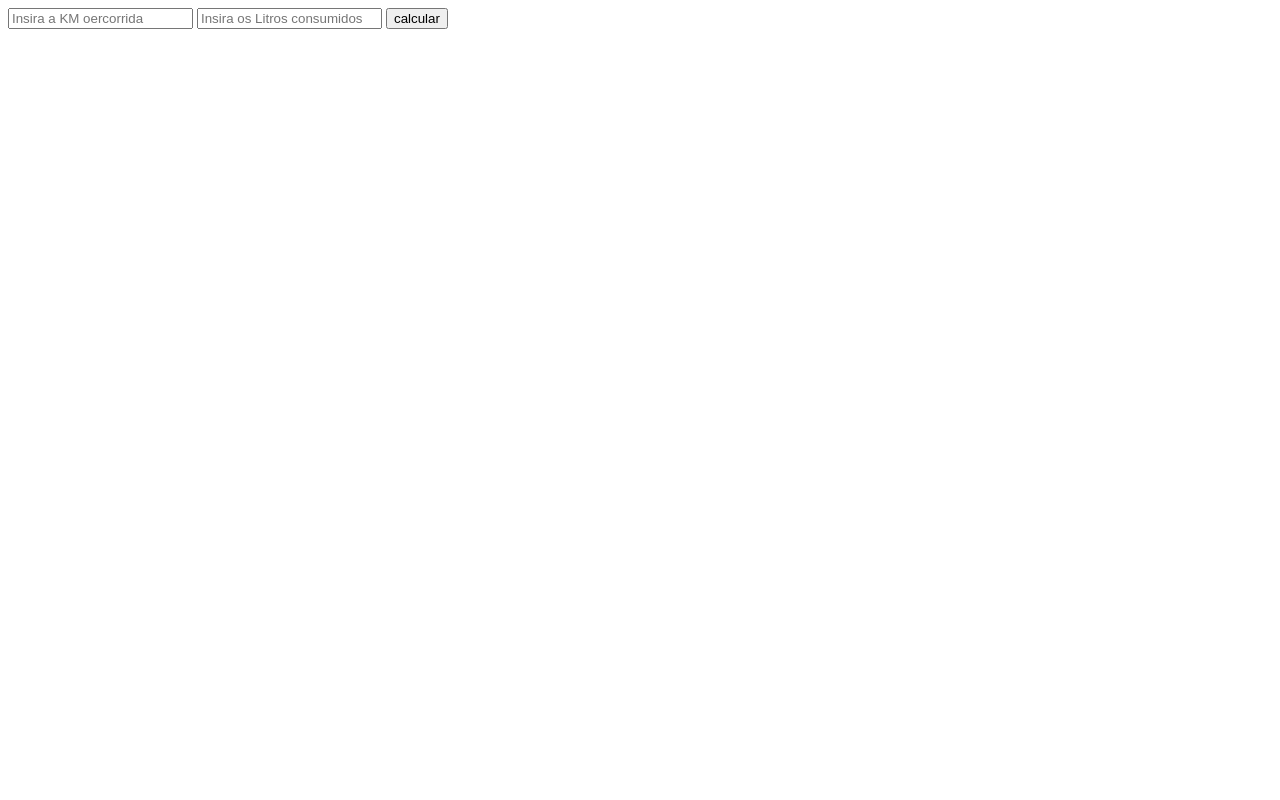
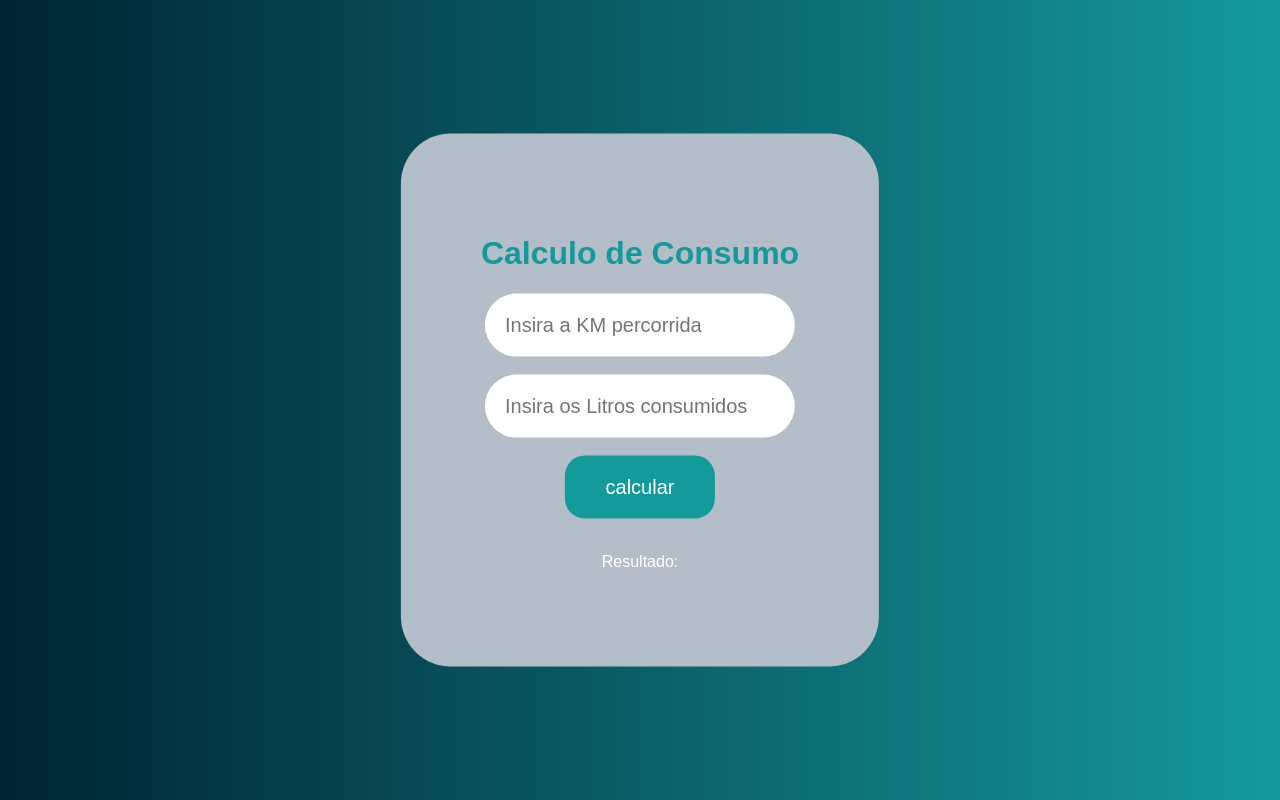
Before and after one commit to WasabyDev/calculadora_de_consumo, a website: page www/index.html in a window 1280 px wide. Drawn offline with Linux system fonts and the light colour scheme.

Commit message:
estilização

```diff
--- a/www/css/style.css
+++ b/www/css/style.css
@@ -1 +1,37 @@
-/**/
+body {
+  font-family: Arial, Helvetica, sans-serif;
+  background-image: linear-gradient(45deg,#002333, #159A9C)
+}
+
+.h1{
+    color: #159A9C;
+}
+.tudo {
+  background-color: #B4BEC9;
+  position: absolute;
+  top: 50%;
+  left: 50%;
+  transform: translate(-50%, -50%);
+  padding: 80px;
+  border-radius: 50px;
+  color: #ffff;
+  text-align: center;
+}
+
+.input{
+  width: 270px;
+  font-size: 20px;
+  padding: 20px;
+  outline: none;
+  border-radius: 35px;
+  border: none;
+}
+.button{
+      width: 150px;
+  font-size: 20px;
+  padding: 20px;
+  border-radius: 20px;
+  border: none;
+  color: #ffff;
+  background-color: #159A9C;
+}
--- a/www/index.html
+++ b/www/index.html
@@ -12,11 +12,21 @@
     </script>
 </head>
 <body>
-    <input type="number" placeholder="Insira a KM oercorrida" id="Km" step="0.1">
-    <input type="number" placeholder="Insira os Litros consumidos" id="litros" step="0.1">
-    <input type="button" value="calcular" onclick="calcularconsumo()">
-    <p id="resultado"> </p>
-
+    <center>
+    <div class="tudo">
+    <h1 class="h1"> Calculo de Consumo</h1>
+    <input type="number"  class="input" placeholder="Insira a KM percorrida" id="Km" step="0.1">
+    <br>
+    <br>
+    <input type="number" class="input"placeholder="Insira os Litros consumidos" id="litros" step="0.1">
+    <br>
+    <br>
+    <input type="button"  class="button"value="calcular" onclick="calcularconsumo()">
+    <br>
+    <br>
+    <p class="resultado" id="resultado"> Resultado:</p>
+    </div>
+    </center>
 
 
 
```
